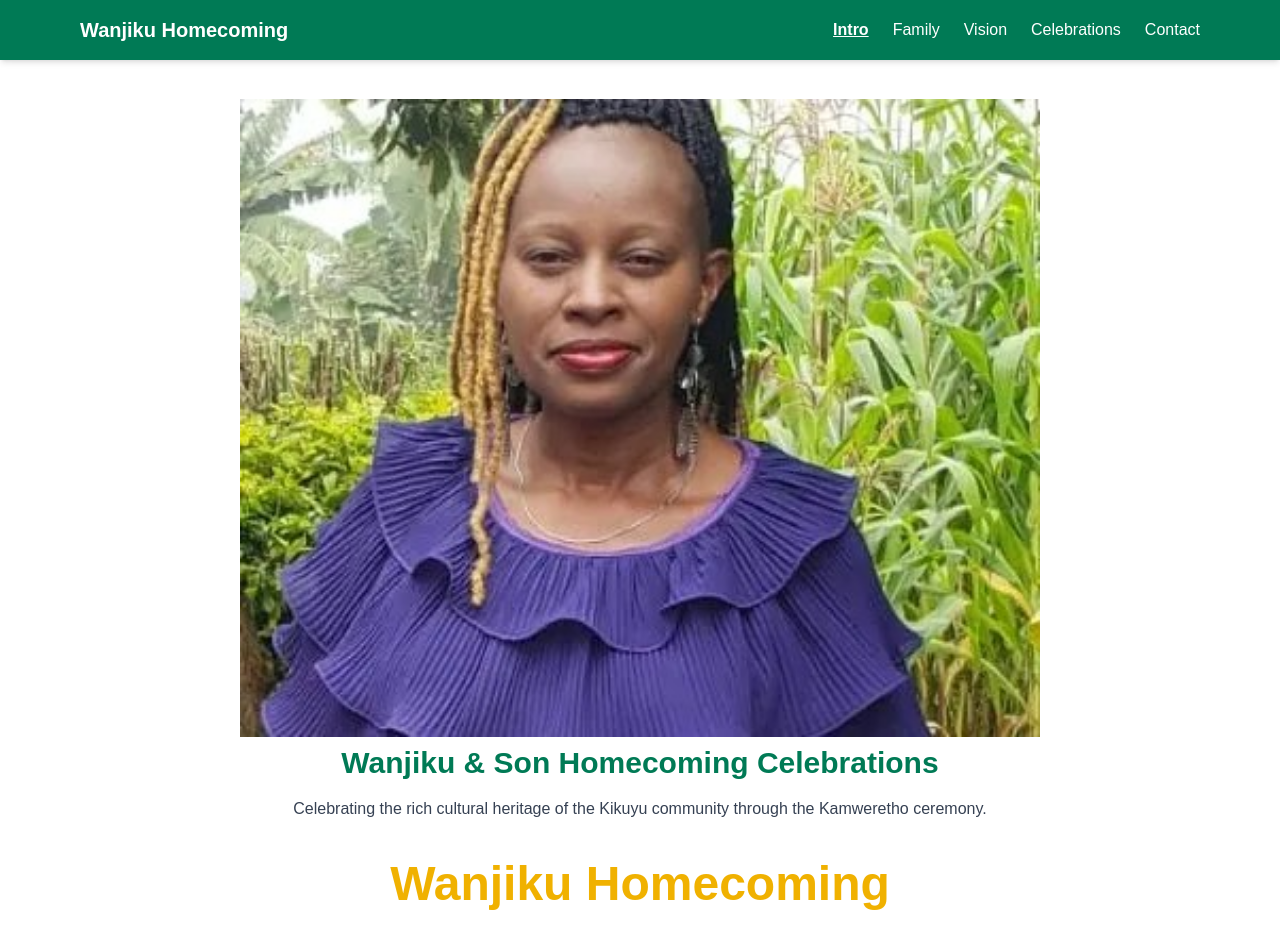
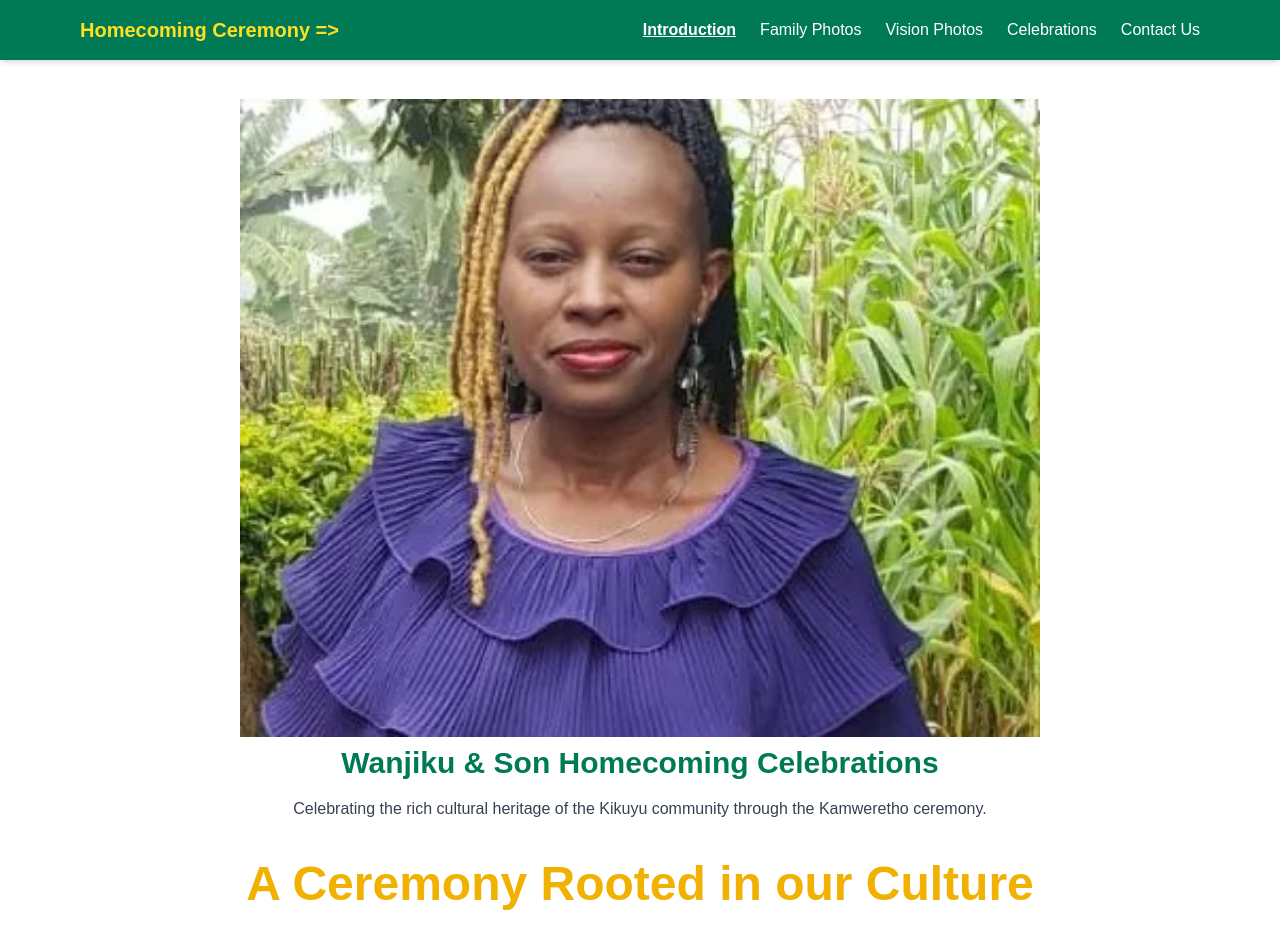
Before and after one commit to JKananda-code/wa-homecoming, a Next.js app: page / in a window 1280 px wide. Shown: the top 937 px of the page. Built offline with nearby package versions, Linux system fonts and the light colour scheme.

Commit message:
commit 20-07 10.00am start of day

```diff
--- a/app/components/Navbar.tsx
+++ b/app/components/Navbar.tsx
@@ -6,11 +6,11 @@ import Link from 'next/link';
 import { usePathname } from 'next/navigation';
 
 const navItems = [
-  { name: 'Intro', path: '/' },
-  { name: 'Family', path: '/family' },
-  { name: 'Vision', path: '/vision-group' },
+  { name: 'Introduction', path: '/' },
+  { name: 'Family Photos', path: '/family' },
+  { name: 'Vision Photos', path: '/vision-group' },
   { name: 'Celebrations', path: '/celebrations' },
-  { name: 'Contact', path: '/contact-us' },
+  { name: 'Contact Us', path: '/contact-us' },
 ];
 
 export default function Navbar() {
@@ -20,7 +20,7 @@ export default function Navbar() {
   return (
     <header className="bg-emerald-700 text-white shadow-md sticky top-0 z-50">
       <div className="max-w-6xl mx-auto px-4 py-4 flex items-center justify-between">
-        <span className="text-xl font-bold">Wanjiku Homecoming</span>
+        <span className="text-xl font-bold text-yellow-300">Homecoming Ceremony ={'>'}</span>
         <button
           className="md:hidden text-2xl"
           onClick={() => setMenuOpen((prev) => !prev)}
--- a/app/page.tsx
+++ b/app/page.tsx
@@ -20,7 +20,7 @@ export default function Home() {
     </div>
     <section className="bg-white text-gray-900 px-6 md:px-16">
       <div className="max-w-4xl mx-auto space-y-6">
-        <h1 className="text-4xl md:text-5xl font-bold text-center text-yellow-500">Wanjiku Homecoming</h1>
+        <h1 className="text-4xl md:text-5xl font-bold text-center text-yellow-500">A Ceremony Rooted in our Culture</h1>
         <h2 className="text-lg leading-relaxed">
           <strong>Wanjiku Elijah’s Homecoming Ceremony</strong> is rooted in the rich cultural traditions of the Kikuyu community. The event, known as <em>Kamweretho</em> in Nyeri, honors parents and reconnects generations in a deeply meaningful way.
         </h2>
```
